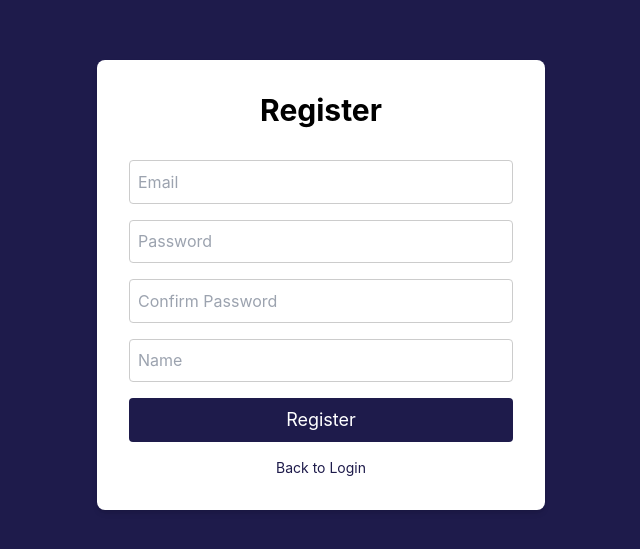
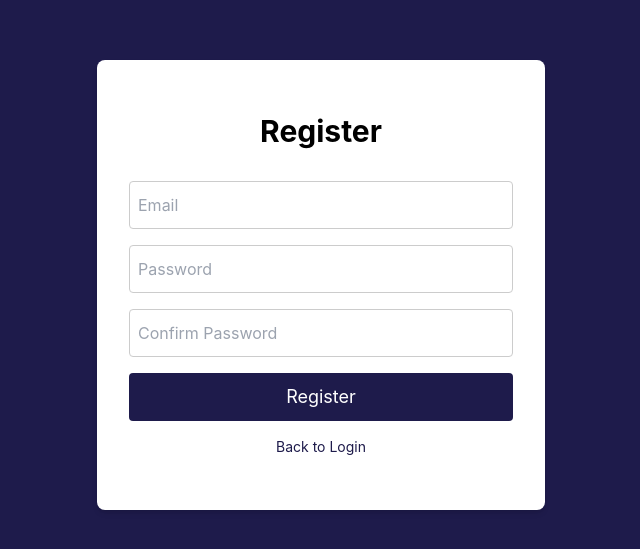
Before and after one commit to new-wave-thug-life/exhibition-tracker-client, a React (Vite) app: page /register in a window 1280 px wide. Shown: the part 115-664 px from the top of the page, without its empty margins (319-959 px from the left). Built offline with nearby package versions, Linux system fonts and the light colour scheme; a web font is replaced by a local one.

Commit message:
로그인 회원가입 수정본누락된거

```diff
--- a/src/pages/Login.tsx
+++ b/src/pages/Login.tsx
@@ -1,7 +1,8 @@
 import React, { useState } from "react";
-import { Link } from "react-router-dom"; // react-router-dom에서 Link 불러오기
+import { Link } from "react-router-dom";
 import Input from "../components/Input";
 import Button from "../components/Button";
+import AuthFormWrapper from "../components/AuthFormWrapper";
 
 const Login: React.FC = () => {
     const [email, setEmail] = useState("");
--- a/src/pages/Register.tsx
+++ b/src/pages/Register.tsx
@@ -58,7 +58,6 @@ const Register: React.FC = () => {
                 <Input type="email" placeholder="Email" value={email} onChange={(e) => setEmail(e.target.value)} className="w-full h-12 mb-4" />
                 <Input type="password" placeholder="Password" value={password} onChange={(e) => setPassword(e.target.value)} className="w-full h-12 mb-4" />
                 <Input type="password" placeholder="Confirm Password" value={confirmPassword} onChange={(e) => setConfirmPassword(e.target.value)} className="w-full h-12 mb-4" />
-                <Input type="text" placeholder="Name" value={name} onChange={(e) => setName(e.target.value)} className="w-full h-12 mb-4" />
                 {error && <p className="mb-4 text-red-500">{error}</p>}
                 <Button onClick={handleSubmit} className="w-full h-12 text-lg">
                     Register
```
